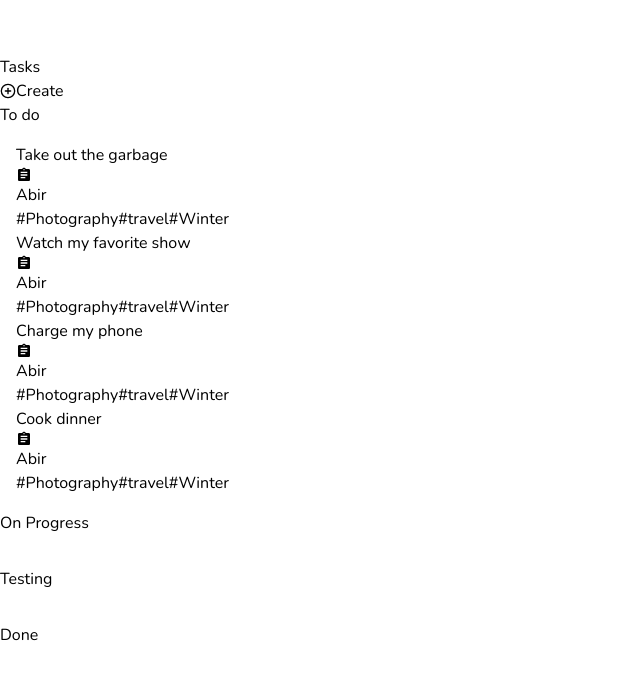
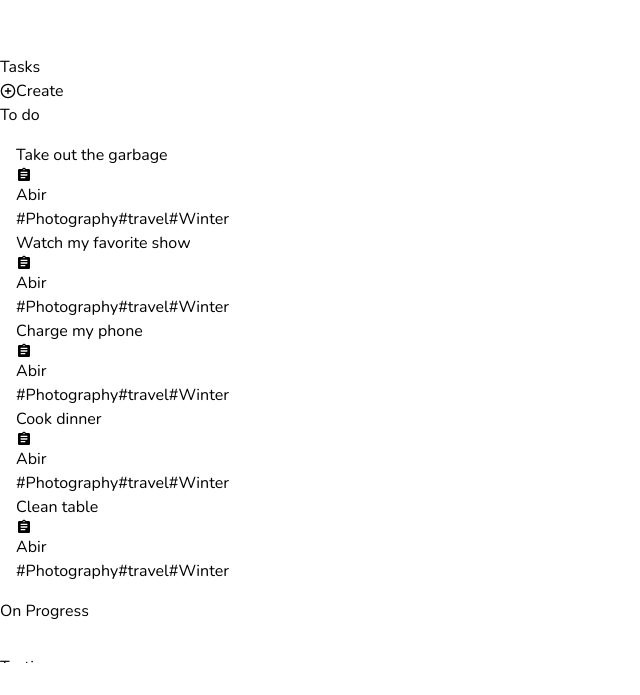
Before and after one commit to abir-hub/KanbanBoard, a React (Vite) app in the folder Client/KanbanUI/: page /tasks in a window 1280 px wide. Shown: the part 745-1440 px from the top of the page, without its empty margins (0-640 px from the left). Built offline with nearby package versions, Linux system fonts and the light colour scheme.

Commit message:
router implementation

```diff
--- a/Client/KanbanUI/package.json
+++ b/Client/KanbanUI/package.json
@@ -15,7 +15,7 @@
     "react": "^18.3.1",
     "react-dom": "^18.3.1",
     "react-icons": "^5.3.0",
-    "react-router-dom": "^6.28.0"
+    "react-router-dom": "^6.29.0"
   },
   "devDependencies": {
     "@eslint/js": "^9.13.0",
--- a/Client/KanbanUI/src/App.scss
+++ b/Client/KanbanUI/src/App.scss
@@ -1,3 +1,6 @@
+body{
+    margin: 0;
+}
 .body-sidebar {
     height: 93vh;
 }
--- a/Client/KanbanUI/src/App.tsx
+++ b/Client/KanbanUI/src/App.tsx
@@ -1,20 +1,35 @@
+import { BrowserRouter as Router, Route, Routes } from "react-router-dom";
+import routes from "./routes.config";
+
 import { NavBar } from "./components/navbar/Navbar";
 import { Sidebar } from "./components/sidebar/Sidebar";
 
 import "./App.scss";
-import { Content } from "./components/content/Content";
+import { Suspense } from "react";
 
 export default function App() {
   return (
     <>
       <NavBar />
       <div className="flex flex-row">
-        <div className="body-sidebar">
-          <Sidebar />
-        </div>
-        <div className="body-content flex-1">
-          <Content />
-        </div>
+        <Router>
+          <div className="body-sidebar">
+            <Sidebar />
+          </div>
+          <div className="body-content flex-1">
+            <Suspense fallback={<div>Loading...</div>}>
+              <Routes>
+                {routes.map((route, index) => (
+                  <Route
+                    key={index}
+                    path={route.path}
+                    element={<route.element />}
+                  />
+                ))}
+              </Routes>
+            </Suspense>
+          </div>
+        </Router>
       </div>
     </>
   );
--- a/Client/KanbanUI/src/components/sidebar/Sidebar.tsx
+++ b/Client/KanbanUI/src/components/sidebar/Sidebar.tsx
@@ -1,3 +1,5 @@
+import { Link } from "react-router-dom";
+
 import "./Sidebar.scss";
 import { IoHomeOutline } from "react-icons/io5";
 import { RiTaskLine } from "react-icons/ri";
@@ -48,37 +50,37 @@ export const Sidebar = () => {
         <ul className="space-y-4">
           {/* Menu items */}
           <li>
-            <a
-              href="#home"
+            <Link
+              to="/"
               className={`px-4 py-2 rounded block font-semibold flex flex-row ${roundedButton}`}
             >
               <div className="text-2xl">
                 <IoHomeOutline />
               </div>
               {!compress ? "Home" : null}
-            </a>
+            </Link>
           </li>
           <li>
-            <a
-              href="#tasks"
+            <Link
+              to="tasks"
               className={`px-4 py-2 rounded block font-semibold flex flex-row ${roundedButton}`}
             >
               <div className="text-2xl">
                 <RiTaskLine />
               </div>
               {!compress ? "Tasks" : null}
-            </a>
+            </Link>
           </li>
           <li>
-            <a
-              href="#members"
+            <Link
+              to="members"
               className={`px-4 py-2 rounded block font-semibold flex flex-row ${roundedButton}`}
             >
               <div className="text-2xl">
                 <MdPeopleAlt />
               </div>
               {!compress ? "Members" : null}
-            </a>
+            </Link>
           </li>
         </ul>
       </div>
--- a/Client/KanbanUI/src/data/initial-data.ts
+++ b/Client/KanbanUI/src/data/initial-data.ts
@@ -3,13 +3,14 @@ const initialData = {
         1 : { id: 1, text: 'Take out the garbage', assigned: "Abir", tags: ["Photography", "travel", "Winter"]},
         2 : { id: 2, text: 'Watch my favorite show', assigned: "Abir", tags: ["Photography", "travel", "Winter"]},
         3 : { id: 3, text: 'Charge my phone', assigned: "Abir", tags: ["Photography", "travel", "Winter"]},
-        4 : { id: 4, text: 'Cook dinner', assigned: "Abir", tags: ["Photography", "travel", "Winter"]}
+        4 : { id: 4, text: 'Cook dinner', assigned: "Abir", tags: ["Photography", "travel", "Winter"]},
+        5 : { id: 5, text: 'Clean table', assigned: "Abir", tags: ["Photography", "travel", "Winter"]}
     },
     columns: {
         'column-1': {
             id: 'column-1',
             title: 'To do',
-            taskIds: [1,2,3,4]
+            taskIds: [1,2,3,4,5]
         },
         'column-2' : {
             id: 'column-2',
--- /dev/null
+++ b/Client/KanbanUI/src/routes.config.ts
@@ -0,0 +1,18 @@
+import { lazy } from "react";
+
+const Content = lazy(() => import('./scenes/content/Content'));
+const Home = lazy(() => import('./scenes/home/Home'));
+
+
+const routes = [
+    {
+        path: '/',
+        element: Home,
+    },
+    {
+        path: '/tasks',
+        element: Content,
+    }
+];
+
+export default routes;
--- a/Client/KanbanUI/src/components/content/Content.scss
+++ b/Client/KanbanUI/src/scenes/content/Content.scss
@@ -18,3 +18,7 @@
 .finished-card{
     border-color: $lightblue;
 }
+.content-scroll-container {
+    height: 70vh; // Adjust the height as needed
+    overflow-y: auto;
+}
--- a/Client/KanbanUI/src/components/content/Content.tsx
+++ b/Client/KanbanUI/src/scenes/content/Content.tsx
@@ -3,12 +3,12 @@ import { useState } from "react";
 import "./Content.scss";
 
 import { LuPlusCircle } from "react-icons/lu";
-import { AddEditCardModal } from "../../scenes/addEditCard/AddEditCardModal";
-import { TaskColumn } from "../taskColumn/TaskColumn";
+import { AddEditCardModal } from "../addEditCard/AddEditCardModal";
+import { TaskColumn } from "../../components/taskColumn/TaskColumn";
 import initialData from "../../data/initial-data";
 import { DragDropContext } from "@hello-pangea/dnd";
 
-export const Content = () => {
+const Content = () => {
   const [isAddEditModalOpen, setIsAddEditModalOpen] = useState(false);
   const [state, handleState] = useState<any>(initialData);
   const handleDragEnd = (result: any) => {
@@ -112,6 +112,7 @@ export const Content = () => {
           <p className="text-lg">Create</p>
         </button>
       </section>
+      <section className="content-scroll-container">
         <DragDropContext onDragEnd={handleDragEnd}>
           {/* //onDragEnd is required props for DragDropContext */}
           <div className="flex flex-row justify-center gap-2.5 mx-2">
@@ -132,23 +133,9 @@ export const Content = () => {
             })}
           </div>
         </DragDropContext>
-      {/* <div className="flex flex-row justify-center gap-2.5 mx-2">
-        {/* To-do  */}
-
-      {/* <TaskColumn toDoData={toDoTasks} title={TaskTitle.TO_DO} /> */}
-
-      {/* On Progress  */}
-
-      {/* <TaskColumn toDoData={onProgressTasks} title={TaskTitle.ON_PROGRESS} /> */}
-
-      {/* Testing  */}
-
-      {/* <TaskColumn toDoData={testingTasks} title={TaskTitle.TESTING} /> */}
-
-      {/* Finished  */}
-
-      {/* <TaskColumn toDoData={doneTasks} title={TaskTitle.DONE} /> */}
-      {/* </div> */}
+      </section>
     </>
   );
 };
+
+export default Content;
--- /dev/null
+++ b/Client/KanbanUI/src/scenes/home/Home.tsx
@@ -0,0 +1,4 @@
+const Home = () => {
+  return <h1>Home</h1>;
+};
+export default Home;
```
Also changed, not shown: 1 other file (tests, documents, lock files or other folders). Lines whose indentation alone changed are shown as unchanged.
